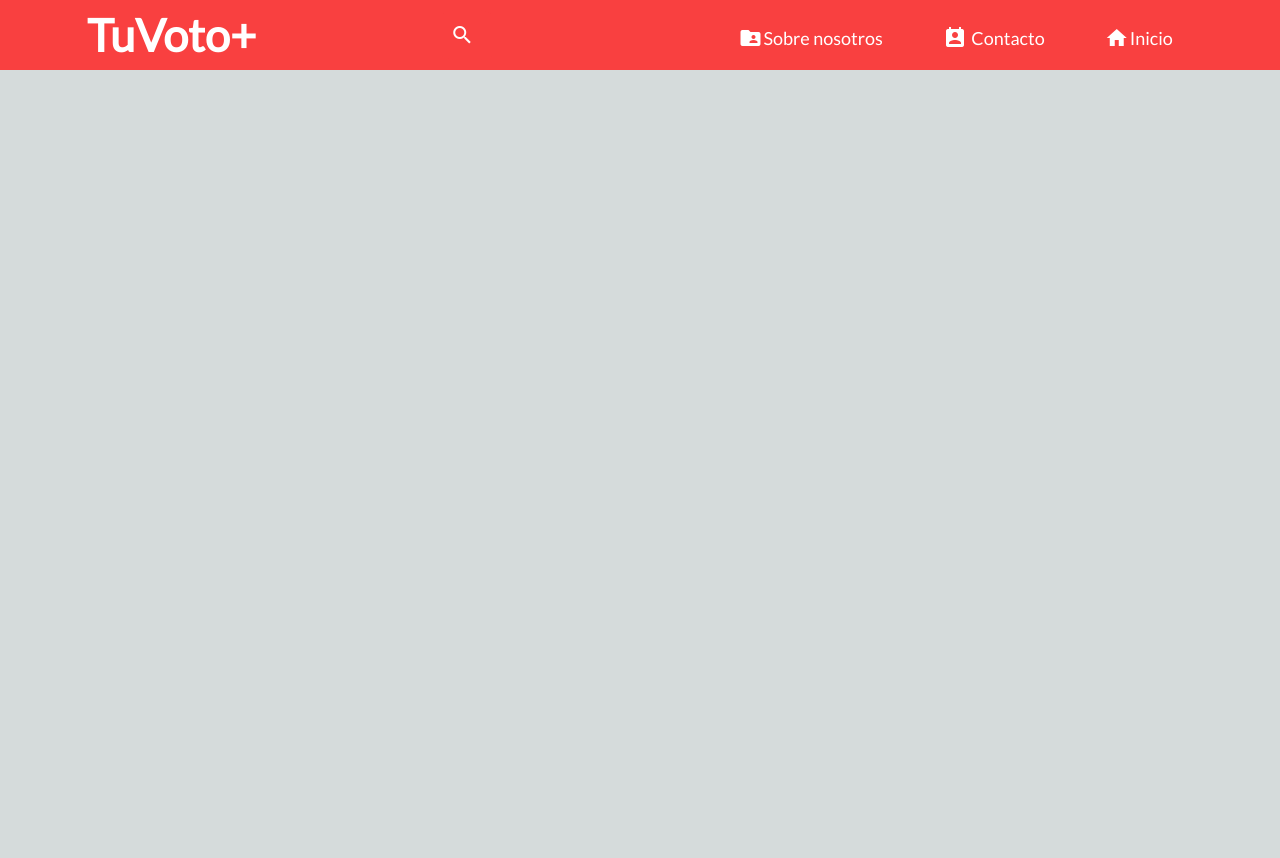
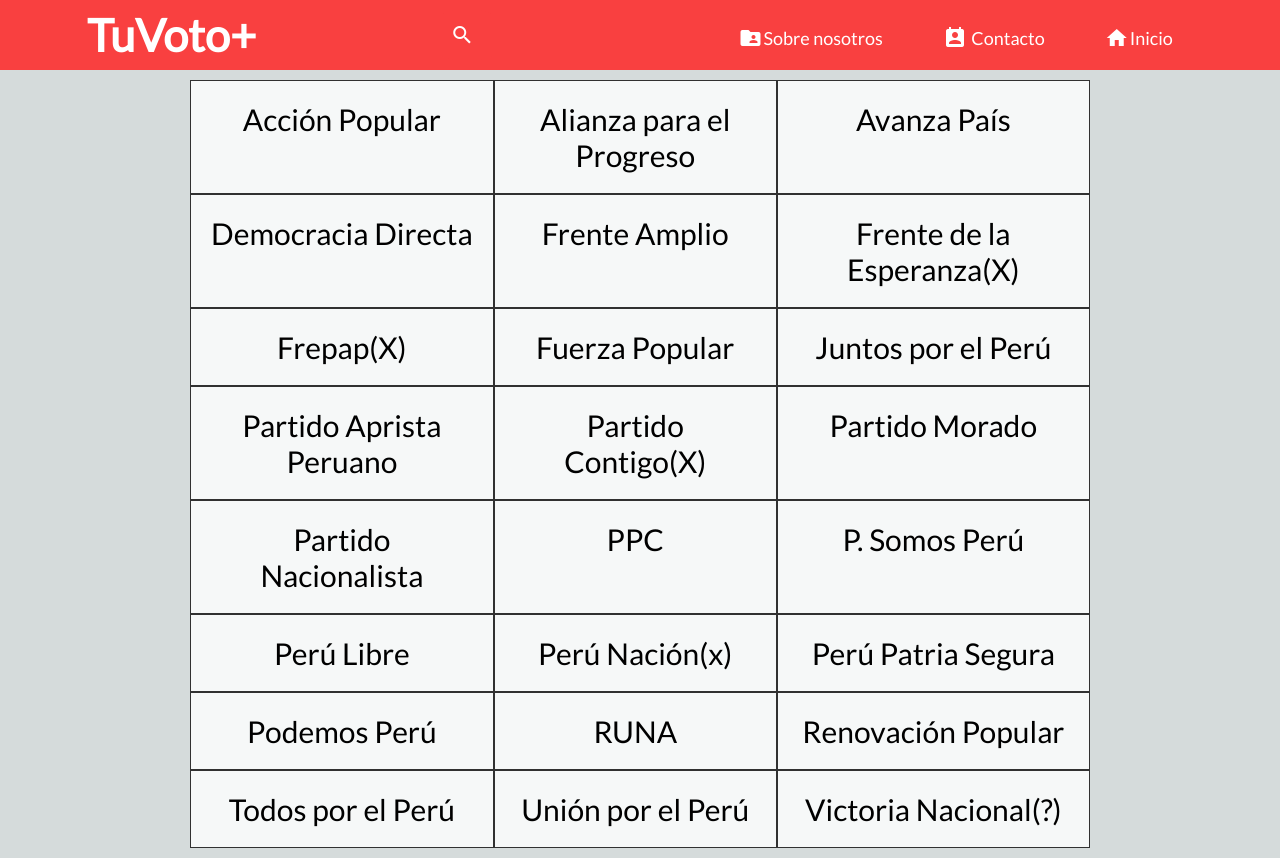
Before and after one commit to DrDigett/Tuvoto, a plain HTML site: page index.html in a window 1280 px wide. Before the commit the page ends 800 px from the top, so only its background shows below. Drawn offline with nearby package versions, Linux system fonts and the light colour scheme.

Commit message:
creando grids

```diff
--- a/css/main.css
+++ b/css/main.css
@@ -101,6 +101,30 @@ nav ul li a:hover{
   }
 
 /*-HEADER-------------------------------------->*/
+
+/*-GRIDS------------------------------------>*/
+.grid-container{
+  display: grid;
+  grid-template-columns: auto auto auto;
+  padding: 10px;
+}
+.grid-item {
+  background-color: rgba(255, 255, 255, 0.8);
+  border: 1px solid rgba(0, 0, 0, 0.8);
+  padding: 20px;
+  font-size: 30px;
+  text-align: center;
+}
+/*-GRIDS------------------------------------>*/
+
+/*-PARTIDOS------------------------------------>*/
+  .partido-container{
+    max-width: 900px;
+    margin: 0 auto;
+  }
+
+/*-PARTIDOS------------------------------------>*/
+
 
 /*-SLIDER-------------------------------------->
 header section{
--- a/index.html
+++ b/index.html
@@ -43,9 +43,36 @@
             </li>
           </ul>
       </nav>
+    </header>
+
       <!---NAVBAR--------------------------------------------------->
 
-
+    <div class="grid-container partido-container">
+      <div class="grid-item">Acción Popular</div>
+      <div class="grid-item">Alianza para el Progreso</div>
+      <div class="grid-item">Avanza País</div>
+      <div class="grid-item">Democracia Directa</div>
+      <div class="grid-item">Frente Amplio</div>
+      <div class="grid-item">Frente de la Esperanza(X)</div>
+      <div class="grid-item">Frepap(X)</div>
+      <div class="grid-item">Fuerza Popular</div>
+      <div class="grid-item">Juntos por el Perú</div>
+      <div class="grid-item">Partido Aprista Peruano</div>
+      <div class="grid-item">Partido Contigo(X)</div>
+      <div class="grid-item">Partido Morado</div>
+      <div class="grid-item">Partido Nacionalista</div>
+      <div class="grid-item">PPC</div>
+      <div class="grid-item">P. Somos Perú</div>
+      <div class="grid-item">Perú Libre</div>
+      <div class="grid-item">Perú Nación(x)</div>
+      <div class="grid-item">Perú Patria Segura</div>
+      <div class="grid-item">Podemos Perú</div>
+      <div class="grid-item">RUNA</div>
+      <div class="grid-item">Renovación Popular</div>
+      <div class="grid-item">Todos por el Perú</div>
+      <div class="grid-item">Unión por el Perú</div>
+      <div class="grid-item">Victoria Nacional(?)</div>
+    </div>
       <!--
       <section>
         <div class="img-slider">
@@ -84,7 +111,6 @@
         </div>
       </section>
       -->
-    </header>
     <script src="js/main.js"></script>
   </body>
 </html>
```
